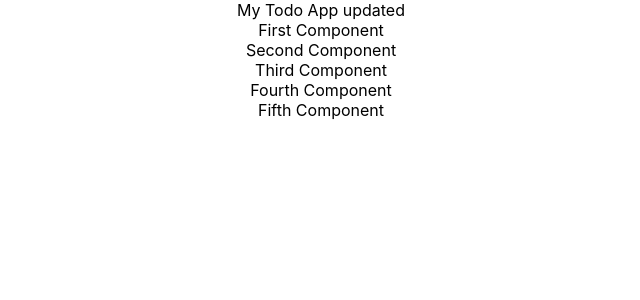
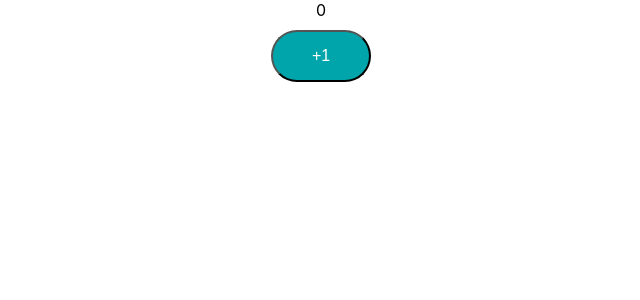
Before and after one commit to SatishChoudhary642/Learning-Spring-and-Spring-boot, a React (Create React App) app in the folder full-stack/frontend/todo-app/: page / in a window 1280 px wide. Shown: the top 300 px of the page, without its empty margins (319-959 px from the left). Built offline with nearby package versions, Linux system fonts and the light colour scheme.

Commit message:
feat: add Counter and LearningJavascript components, update App structure

```diff
--- a/full-stack/frontend/todo-app/src/App.js
+++ b/full-stack/frontend/todo-app/src/App.js
@@ -1,11 +1,11 @@
 import './App.css';
+import Counter from './components/counter/Counter';
 import LearningComponent from './components/learning-examples/LearningComponent';
 
 function App() {
   return (
     <div className="App">
-      My Todo App updated
-      <LearningComponent/>
+      <Counter/>
     </div>
   );
 }
--- /dev/null
+++ b/full-stack/frontend/todo-app/src/components/counter/Counter.jsx
@@ -0,0 +1,28 @@
+export default function Counter(){
+
+    const buttonStyle={
+        fontSize:"16px",
+        backgroundColor: "#00a5ab",
+        width: "100px",
+        margin: "10px",
+        color: "white",
+        padding: "15px",
+        borderRadius: "30px"
+    };
+
+    function incrementCounterFunction(){
+        console.log('increment clicked');
+    }
+
+    return (
+        <div className="Counter">
+            <span className="count">0</span>
+            <div>
+                <button className="counterButton"
+                onClick={incrementCounterFunction}
+                style={buttonStyle}
+                >+1</button>
+            </div>
+        </div>
+    )
+}
--- a/full-stack/frontend/todo-app/src/components/learning-examples/LearningComponent.jsx
+++ b/full-stack/frontend/todo-app/src/components/learning-examples/LearningComponent.jsx
@@ -3,6 +3,7 @@ import {FifthComponent} from './FirstComponent'
 import SecondComponent from './SecondComponent'
 import ThirdComponent from './ThirdComponent'
 import FourthComponent from './FourthComponent'
+import LearningJavascript from './LearningJavascript'
 
 export default function(){
     return (
@@ -12,6 +13,7 @@ export default function(){
             <ThirdComponent/>
             <FourthComponent/>
             <FifthComponent/>
+            <LearningJavascript/>
         </>
     );
 }
--- /dev/null
+++ b/full-stack/frontend/todo-app/src/components/learning-examples/LearningJavascript.jsx
@@ -0,0 +1,29 @@
+const person ={
+    name: 'Satish',
+    age: 21,
+    address: {
+        area: 'PCMC',
+        city: 'Pune',
+        country: 'India'
+    },
+    profiles: ['x.com', 'linkedin', 'GitHub'],
+    printProfile: ()=>{
+        person.profiles.map(
+            (profile)=>{
+                console.log(profile)
+            }
+        )
+    }
+}
+
+
+export default function LearningJavascript(){
+    return(
+        <>
+            <div>{person.name}</div>
+            <div>{person.address.area}</div>
+            <div>{person.profiles[0]}</div>
+            <div>{person.printProfile()}</div>
+        </>
+    )
+}
```
